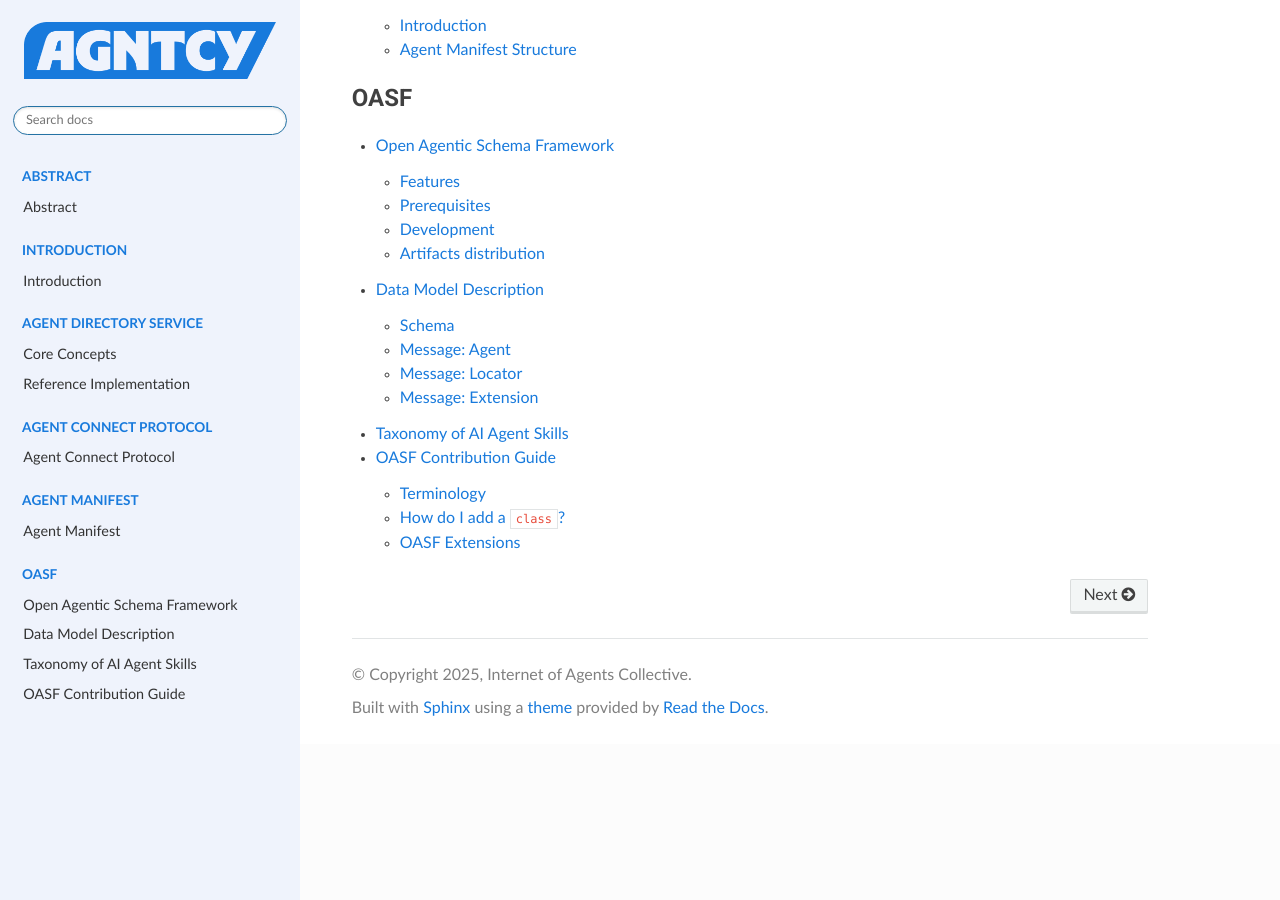
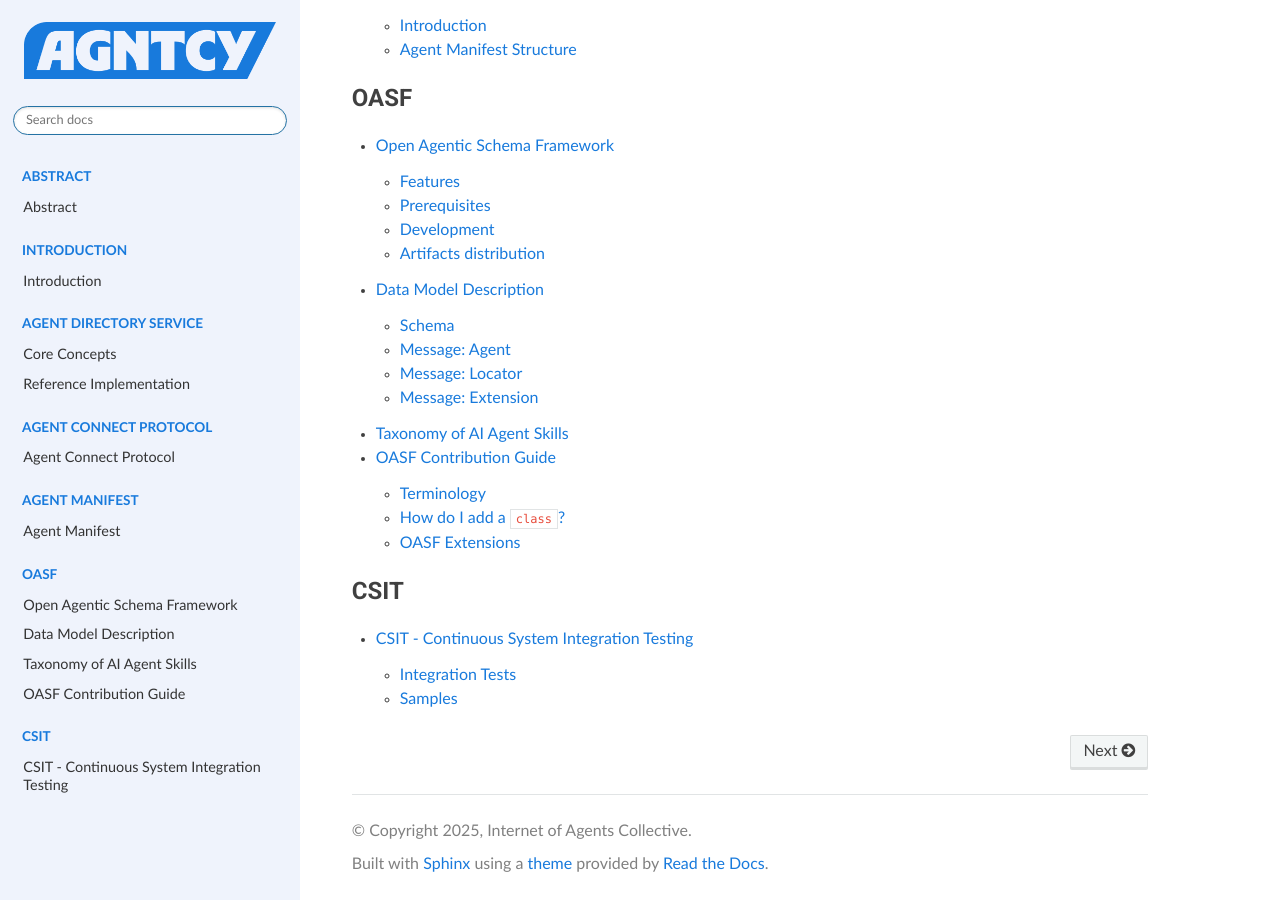
Before and after one commit to papimenon/docs, a Sphinx documentation site: the page built from docs/index.rst, in a window 1280 px wide and 900 px high, scrolled down 1306 px. Built offline with Sphinx 7.4.7 and the Read the Docs theme 3.1.0, drawn with Linux system fonts in a browser that asks for light colours; some of the changed lines change nothing that is shown.

Commit message:
feat: add csit doc (#40)
* chore: docs review

---------

Signed-off-by: Peter Balogh <p.balogh.sa@gmail.com>
Co-authored-by: Aron Kerekes <53857116+keraron@users.noreply.github.com>

````diff
--- a/docs/index.rst
+++ b/docs/index.rst
@@ -43,3 +43,9 @@ Internet of Agents Components
    pages/data_model
    pages/taxonomy
    pages/oasf_workflow
+
+.. toctree::
+   :caption: CSIT
+   :maxdepth: 2
+
+   pages/csit
--- /dev/null
+++ b/docs/pages/csit.md
@@ -0,0 +1,185 @@
+# CSIT - Continuous System Integration Testing
+
+The Agncty Continuous System Integration Testing (CSIT) system design needs to meet the continuously expanding requirements of Agntcy projects including Agent Gateway Protocol, Agent Directory, and others.
+
+Tests can be run locally using taskfile or in GitHub Actions.
+
+The directory structure of the CSIT is the following:
+
+```
+csit
+└── integrations
+|   ├── Taskfile.yaml                   # Task definitions
+|   ├── docs                            # Documentations
+|   ├── environment
+|   │   └── kind                        # kind related manifests
+|   ├── agntcy-dir                      # Agent directory related tests, components, and so on
+|   │   ├── components                  # The compontents charts
+|   │   ├── examples                    # The examples that can be used for testing
+|   │   ├── manifests                   # Requred manifests for the tests
+|   │   └── tests                       # Tests
+|   └── agntcy-agp                      # Agent Gateway related tests, components, and so on
+|       └── agentic-apps                # Agentic apps for gateway tests
+|           ├── autogen_agent
+|           └── langchain_agent
+|
+└── samples
+    ├── app1                            # Agentic application example
+    │   ├── model.json                  # Required model file
+    │   ├── build.config.yaml           # Required build configuration file
+    ├── app2                            # Another agentic application example
+    │   ├── model.json
+    │   ├── build.config.yaml
+```
+
+## Integration Tests
+
+The integration tests are testing interactions between integrated components.
+
+### Directory structure
+
+The CSIT integrations directory contains the tasks that create the test environment, deploy the components to be tested, and run the tests.
+
+### Running Tests Locally
+
+Make sure that [Helm](https://helm.sh/docs/intro/install/) and [kind](https://kind.sigs.k8s.io/docs/user/quick-start/#installation) are installed.
+
+For local testing, a test cluster and needs to be created then the test environment deployed on it.
+
+To run tests locally:
+
+1. Create the cluster and deploy the environment:
+
+    ```bash
+    cd integrations
+    task kind:create
+    task test:env:directory:deploy
+    task test:directory
+    ```
+
+1. Run the tests:
+
+    ```bash
+    task test:directory:compiler
+    ```
+
+1. When finished, the test cluster can be cleared:
+
+    ```bash
+    task kind:destroy
+    ```
+
+### Running Tests Using GitHub Actions
+
+Integration tests can be run using Github Actions using `gh` command line tool or using the GitHub web UI:
+
+```bash
+gh workflow run test-integrations -f testenv=kind
+```
+
+To run the tests on a specified branch:
+
+```bash
+gh workflow run test-integrations --ref feat/integration/deploy-agent-directory -f testenv=kind
+```
+
+### Contributing Tests
+
+Contributing your own tests to the project is a great way to improve the robustness and coverage of the testing suite.
+
+To add your tests:
+
+1. Fork and Clone the Repository
+
+    Fork the repository to your GitHub account. Clone your fork to your local machine.
+
+    ```bash
+    git clone https://github.com/your-username/repository.git
+    cd repository
+    ```
+
+1. Create a new branch
+
+    Create a new branch for your additions to keep your changes organized and separate from the main codebase.
+
+    ```bash
+    git checkout -b add-new-test
+    ```
+
+1. Navigate to the Integrations directory
+
+    Locate the integrations directory where the test components are organized.
+
+    ```bash
+    cd integrations
+    ```
+
+1. Add your test
+
+    Following the existing structure, create a new sub-directory for your test if necessary. For example, `integrations/new-component`.
+    Add all necessary test files, such as scripts, manifests, and configuration files.
+
+1. Update Taskfile
+
+    Modify the Taskfile.yaml to include tasks for deploying and running your new test.
+
+    ```yaml
+    tasks:
+      test:env:new-component:deploy:
+        desc: Desription of deployig new component elements
+        cmds:
+          - # Command for deploying your components if needed
+
+      test:env:new-component:cleanup:
+        desc: Desription of cleaning up component elements
+        cmds:
+          - # Command for cleaning up your components if needed
+
+      test:new-component:
+        desc: Desription of the test
+        cmds:
+          - # Commands to set up and run your test
+    ```
+
+1. Test locally
+
+    Before pushing your changes, test them locally to ensure everything works as expected.
+
+    ```bash
+    task kind:create
+    task test:env:new-componet:deploy
+    task test:new-component
+    task test:env:new-componet:cleanup
+    task kind:destroy
+    ```
+
+1. Document your test
+
+    Update the documentation in the docs folder to include details on the new test. Explain the purpose of the test, any special setup instructions, and how it fits into the overall testing strategy.
+
+1. Commit and push your changes
+
+    Commit your changes with a descriptive message and push them to your fork.
+
+    ```bash
+    git add .
+    git commit -m "feat: add new test for component X"
+    git push origin add-new-test
+    ```
+
+1. Submit a pull request
+
+    Go to the original repository on GitHub and submit a pull request from your branch.
+    Provide a detailed description of what your test covers and any additional context needed for reviewers.
+
+## Samples
+
+The samples directory in the CSIT repository serves two primary purposes related to the testing of agentic applications.
+
+### Compilation and Execution Verification
+
+The agentic applications stored within the `samples` directory are subjected to sample tests. These tests are designed to run whenever changes are made to the agentic apps to ensure they compile correctly and are able to execute as expected.
+
+### Base for Agent Directory Integration Test
+
+The agentic applications in the `samples` directory also serve as the foundation for the agent model build and push test. This specific test checks for the presence of two required files: `model.json` and `build.config.yaml`. If these files are present within an agentic application, the integration agent model build and push tests are triggered. This test is crucial for validating the construction and verification of the agent model, ensuring that all necessary components are correctly configured and operational.
````
